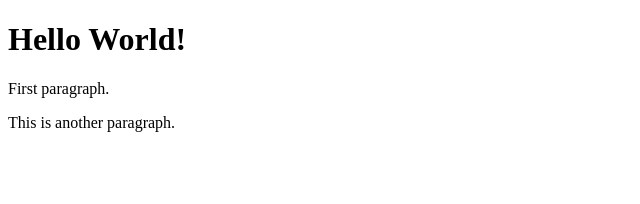
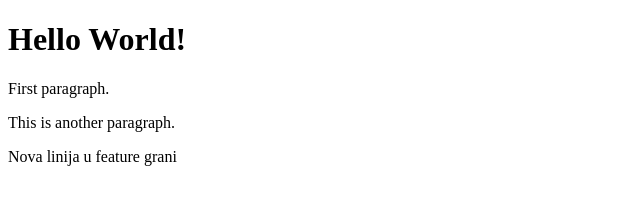
Before and after one commit to ivansu995/test-git, a plain HTML site: page index.html in a window 1280 px wide. Shown: the whole page, without its empty margins (0-640 px from the left). Drawn offline with Linux system fonts and the light colour scheme.

Commit message:
Added new paragraph in index.html

```diff
--- a/index.html
+++ b/index.html
@@ -9,6 +9,7 @@
     <h1>Hello World!</h1>
     <p>First paragraph.</p>
     <p>This is another paragraph.</p>
+    <p>Nova linija u feature grani</p>
 </body>
 
 </html>
```
